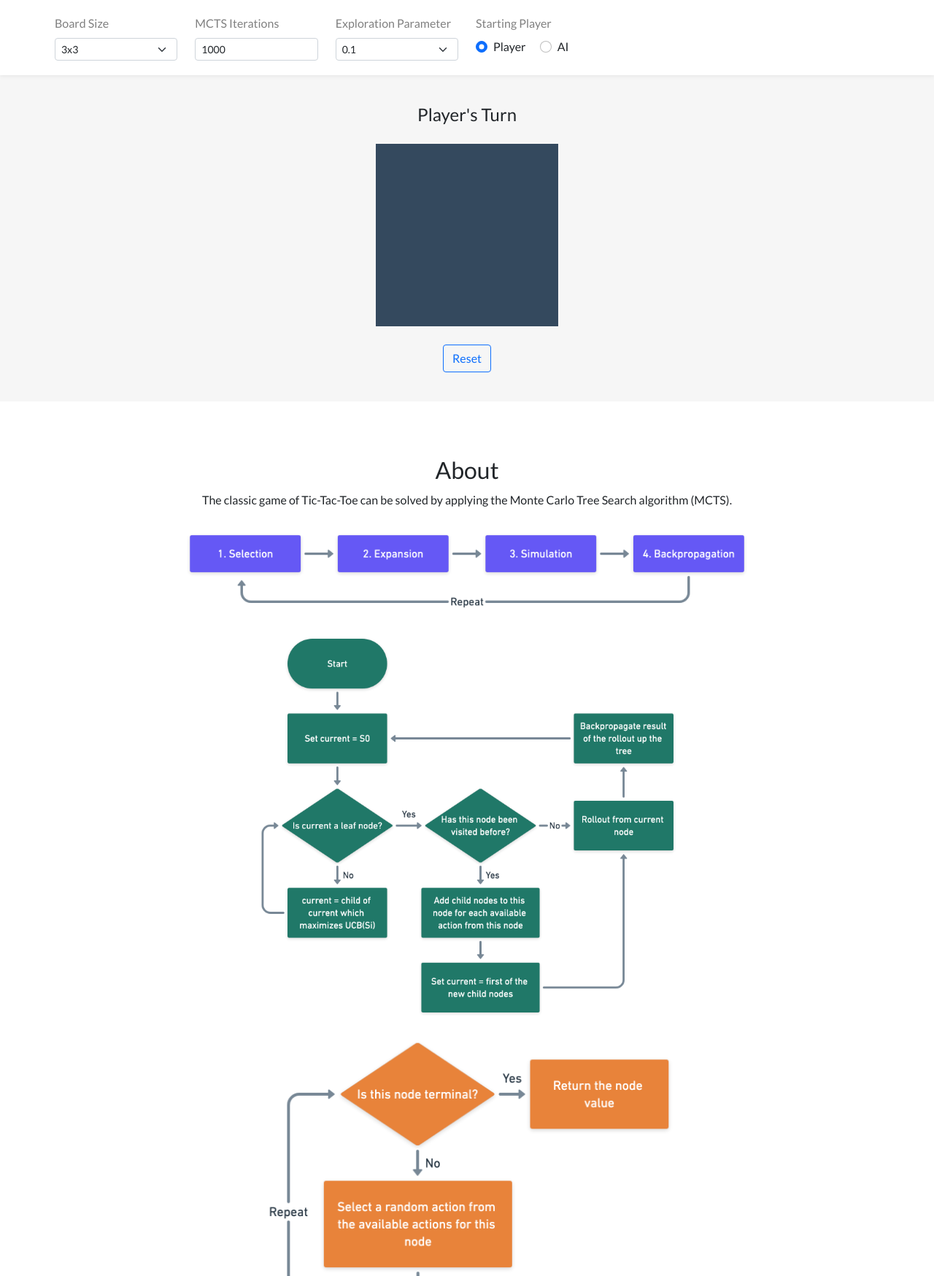
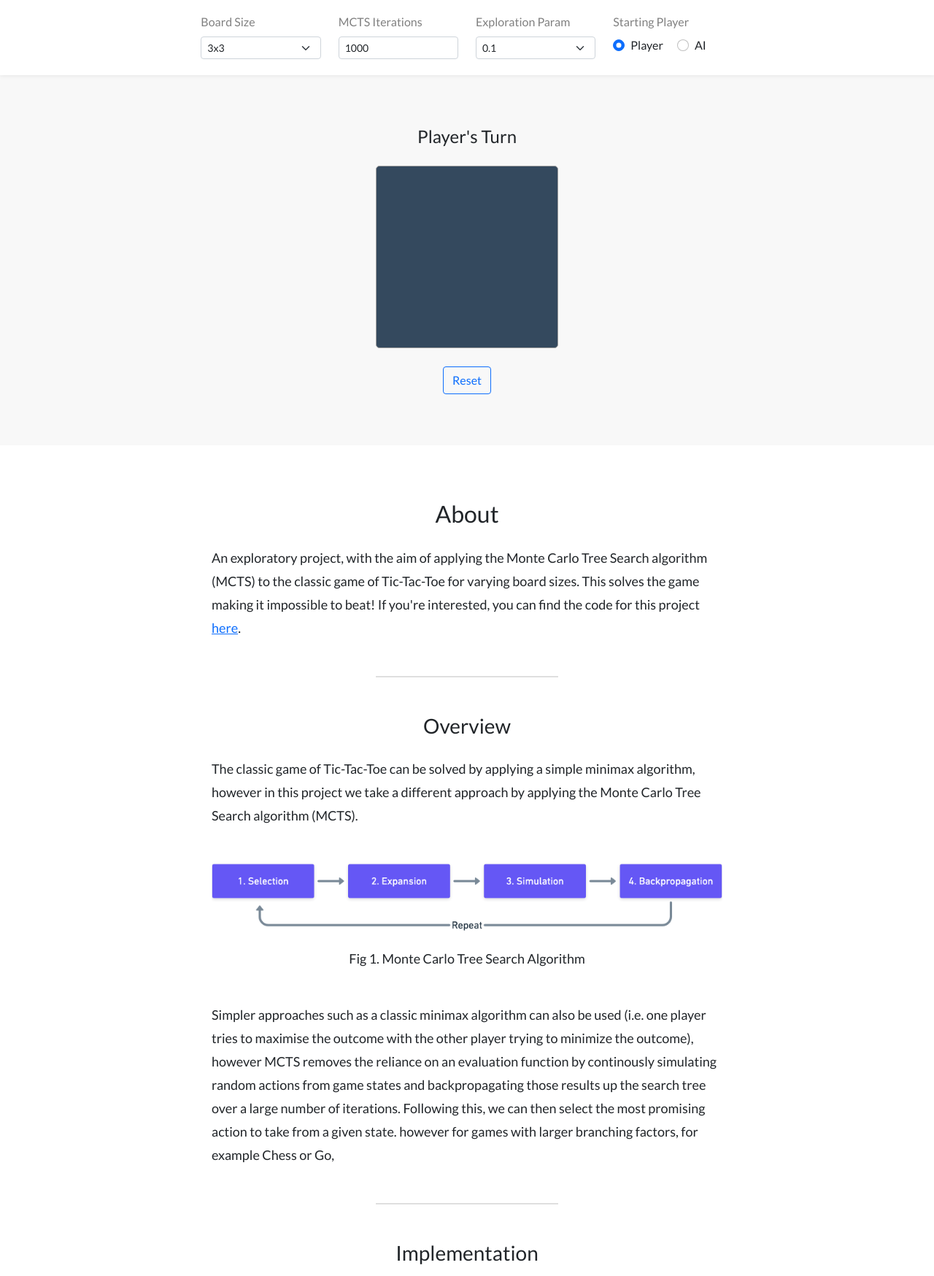
Before and after one commit to harrybaines/AIAlgorithms, a Python web app: template mcts/flaskapp/templates/home.html in a window 1280 px wide; the page is wider, and only the part inside the window is pictured. Shown: the part 200-1948 px from the top of that part at 73% size. Run offline with Jinja, Linux system fonts and the light colour scheme; the template is opened without the code that fills it, so the values that code supplies are empty.

Commit message:
Design overhauls for MCTS flask app

```diff
--- a/mcts/flaskapp/static/css/main.css
+++ b/mcts/flaskapp/static/css/main.css
@@ -2,7 +2,7 @@ body {
     font-family: 'Lato', sans-serif;
 }
 
-h1{
+h1 {
     text-align: center !important;
     padding-top: 25px !important;
 }
@@ -13,6 +13,12 @@ h1{
 p {
     margin-top: 10px;
     text-align: center !important;
+}
+hr {
+    margin: 50px auto;
+    width: 250px;
+    padding: 1px;
+    color: 	#808080;
 }
 #header {
     background-color: #154c79;
@@ -39,6 +45,8 @@ p {
     color: #fff;
 	display: grid;
 	grid-template: repeat(3, 1fr) / repeat(3, 1fr);
+    border: 1px solid #9E9E9E;
+    border-radius: 5px;
 }
 #game-state-info {
     text-align: center;
@@ -48,29 +56,30 @@ p {
     background-color: grey;
 }
 .cell {
-    font-family: 'Courier New', Courier, monospace;
     font-weight: bold;
-    font-size: 28px;
+    font-size: 48px;
     color: rgb(240,240,240);
     display: flex;
     justify-content: center;
     align-items: center;
     background-color: white;
-    border: 1px solid grey;
+    border: 1px solid #9E9E9E;
     filter: brightness(100%);
+    transition: all .05s ease-in-out;
 }
 .cell:hover:not(.playerCell):not(.aiCell):enabled {
     cursor: pointer;
-    filter: brightness(84%);
+    filter: brightness(96%);
+    transition: all .05s ease-in-out;
 }
 .blankCell {
     background-color: white;
 }
 .playerCell {
-    background-color: #54AB57;
+    color: #54AB57;
 }
 .aiCell {
-    background-color: #D7282F;
+    color: #D7282F;
 }
 .playerCell:hover, .aiCell:hover {
     cursor: initial;
@@ -79,33 +88,56 @@ p {
     margin: 0px;
     max-width: 100%;
     padding: 0px;
-    background-color: rgb(246,246,246);
+    background-color: rgb(248,248,248);
 }
 #game-board-form {
     text-align: center;
-    margin: 40px;
+    margin: 70px;
 }
 #about-container {
     text-align: center;
     padding: 75px 100px;
 }
+#about-container h2,
+#about-container h3 {
+    margin-bottom: 25px;
+}
+#about-inner {
+    width: 700px;
+    margin: 0 auto;
+    line-height: 32px;
+    font-size: 18px;
+}
+#about-container figure {
+    margin: 45px 0px;
+}
+#about-container figcaption {
+    margin-top: 20px;
+}
+#about-inner p {
+    text-align: left !important;
+}
 #controls {
     background-color: white;
-    padding: 20px 75px;
+    padding: 18px 75px 22px 75px;
     margin: 0 auto;
     box-shadow: 0 1px 6px rgb(0 0 0 / 8%);
+}
+#controls div.row {
+    max-width: 1200px;
+    margin: 0 auto;
 }
 .form-label {
     color: grey;
 }
 #mcts-algorithm-diagram {
-    width: 800px;
+    width: 100%;
 }
-#selection-expansion-container {
-}
+/* #selection-expansion-container {
+} */
 #selection-expansion-diagram {
-    width: 600px;
+    width: 100%;
 }
 #rollout-diagram {
-    width: 600px;
+    width: 100;
 }
--- a/mcts/flaskapp/static/js/forms.js
+++ b/mcts/flaskapp/static/js/forms.js
@@ -89,7 +89,7 @@
             $("#game-board-form").replaceWith(response);
             $("#game-board").css( "grid-template", `repeat(${boardSize}, 1fr) / repeat(${boardSize}, 1fr)`);
             // Adjust the font size of the cells
-            const newFontSize = 28 - ((boardSize - 3) * 3);
+            const newFontSize = 48 - ((boardSize - 3) * 10);
             $(".cell").css("font-size", newFontSize);
         },
         error: function() {
--- a/mcts/flaskapp/templates/about.html
+++ b/mcts/flaskapp/templates/about.html
@@ -1,10 +1,52 @@
 <div id='about-container'>
     <h2>About</h2>
+    <div id='about-inner'>
         <p>
-        The classic game of Tic-Tac-Toe can be solved by applying the Monte Carlo Tree Search
-        algorithm (MCTS).
+            An exploratory project, with the aim of applying the Monte Carlo Tree Search
+            algorithm (MCTS) to the classic game of Tic-Tac-Toe for varying board sizes.
+            This solves the game making it impossible to beat!
+
+            If you're interested, you can find the code for this project
+            <a href="https://github.com/harrybaines/AIAlgorithms/tree/main/mcts" target="_blank">here</a>.
         </p>
+        <hr />
+        <h3>Overview</h3>
+        <p>
+            The classic game of Tic-Tac-Toe can be solved by applying a simple minimax algorithm,
+            however in this project we take a different approach by applying the Monte Carlo Tree
+            Search algorithm (MCTS).
+        </p>
+
+        <figure>
             <img id='mcts-algorithm-diagram' src="static/images/mcts.png" />
+            <figcaption>Fig 1. Monte Carlo Tree Search Algorithm</figcaption>
+        </figure>
+
+        <p>
+            Simpler approaches such as a classic minimax algorithm can also be used (i.e. one
+            player tries to maximise the outcome with the other player trying to minimize the outcome),
+            however MCTS removes the reliance on an evaluation function
+            by continously simulating random actions from game states and backpropagating those
+            results up the search tree over a large number of iterations. Following this, we can then
+            select the most promising action to take from a given state.
+
+            however for games with larger branching factors, for example Chess or Go,
+        </p>
+        <hr />
+        <h3>Implementation</h3>
+        <p>
+            John Levine provides a brilliant explanation of MCTS, which you can find
+            <a href="https://www.youtube.com/watch?v=UXW2yZndl7U&t=204s" target="_blank">here</a>,
+            and was the main source of inspiration for this project.
+        </p>
+
+        1. Selection:
+
+        2. Expansion:
+
+        3. Simulation:
+
+        4. Backpropagation:
 
         <div id='selection-expansion-container'>
             <img id='selection-expansion-diagram' src="static/images/selection-expansion.png" />
@@ -13,3 +55,4 @@
             <img id='rollout-diagram' src="static/images/rollout.png" />
         </div>
     </div>
+</div>
--- a/mcts/flaskapp/templates/home.html
+++ b/mcts/flaskapp/templates/home.html
@@ -9,14 +9,13 @@
     <div id='controls'>
         <form class='row gx-3 gy-2 align-items-center' method="POST">
             <div class='container'>
-                <div class='row'>
+                <div class='row justify-content-md-center'>
                     <div class='col-2'>
                         <label for="board_size" class="form-label">Board Size</label>
                         <select class="form-select form-select-sm" aria-label="Board Size Select" id="board_size">
                             <option selected id="board_size_3" value="3">3x3</option>
                             <option id="board_size_4" value="4">4x4</option>
                             <option id="board_size_5" value="5">5x5</option>
-                            <option id="board_size_6" value="6">6x6</option>
                         </select>
                     </div>
                     <div class='col-2'>
@@ -24,7 +23,7 @@
                         <input id='mcts_iterations' class="form-control form-select-sm" type='number' value="1000">
                     </div>
                     <div class='col-2'>
-                        <label for="uct_c" class="form-label">Exploration Parameter</label>
+                        <label for="uct_c" class="form-label">Exploration Param</label>
                         <select class="form-select form-select-sm" aria-label="UCT c" id="uct_c">
                             <option selected id="uct_c_0.1" value="0.1">0.1</option>
                             <option id="uct_c_1" value="1">1</option>
```
Also changed, not shown: mcts/flaskapp/static/images/mcts.png. Lines whose indentation alone changed are shown as unchanged.
